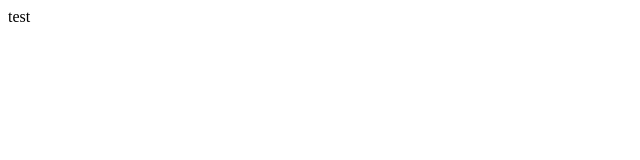
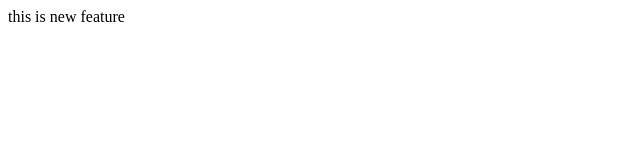
Before and after one commit to loll96/lec1, a plain HTML site: page index.html in a window 1280 px wide. Shown: the whole page, without its empty margins (0-640 px from the left). Drawn offline with Linux system fonts and the light colour scheme.

Commit message:
add new feature

```diff
--- a/index.html
+++ b/index.html
@@ -4,6 +4,6 @@
 		<title>test</title>
 	</head>
 	<body>
-		test
+		this is new feature
 	</body>
 </html>
```
